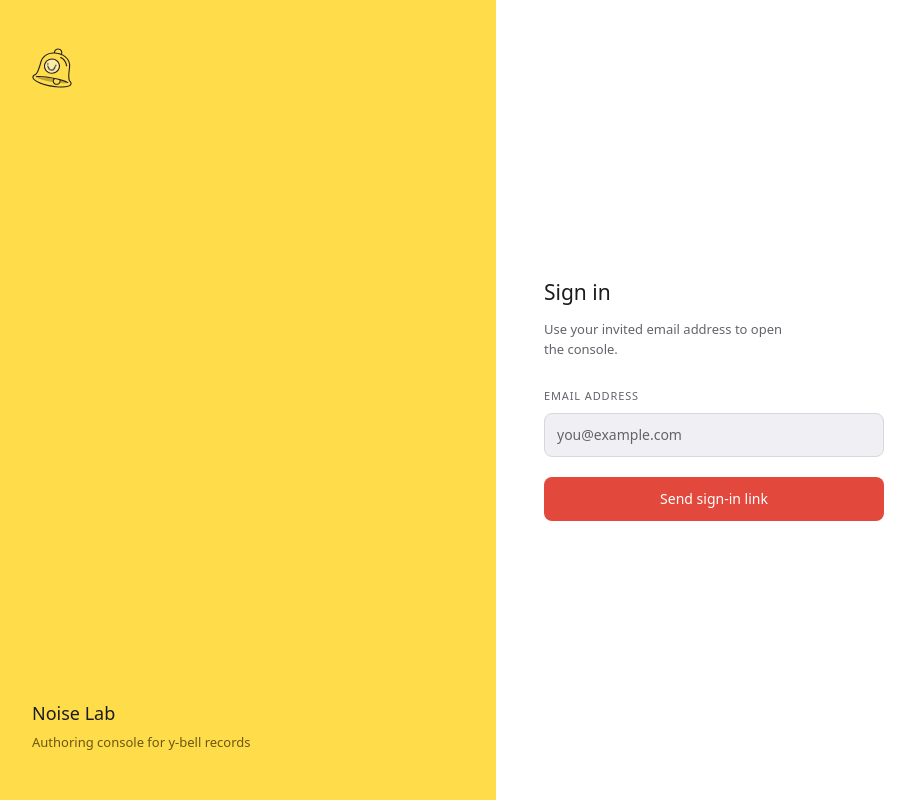
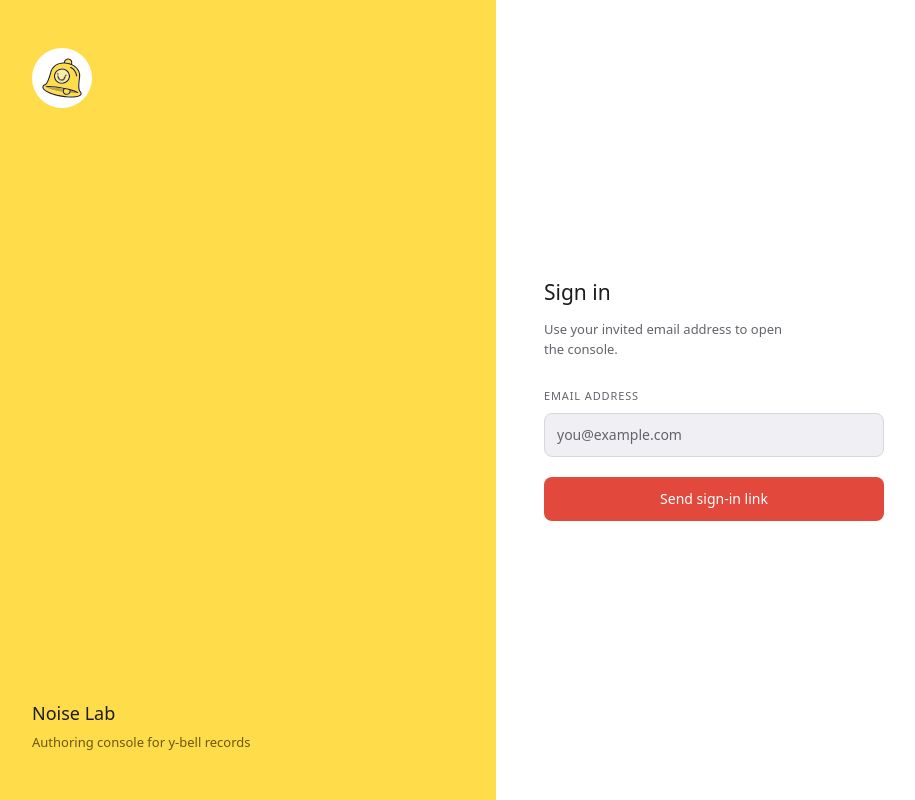
Before and after one commit to ybr-media/noise, a Next.js app in the folder web/: page /signin in a window 1280 px wide. Shown: the whole page, without its empty margins (16-931 px from the left). Built offline with nearby package versions, Linux system fonts and the light colour scheme.

Commit message:
Add a white chip behind the bell on the desktop yellow panel

```diff
--- a/web/app/globals.css
+++ b/web/app/globals.css
@@ -137,7 +137,7 @@ button:disabled { cursor: not-allowed; }
   .signin-page { padding: 0; }
   .signin-card { display: flex; min-height: 100svh; padding: 0; border-radius: 0; background: transparent; box-shadow: none; }
   .signin-aside { flex: 0 0 40%; flex-direction: column; align-items: flex-start; justify-content: space-between; gap: 24px; margin: 0; padding: 48px; background: var(--mascot-yellow); }
-  .signin-card .bell-mark { width: 40px; height: 40px; }
+  .signin-card .bell-mark { box-sizing: content-box; width: 40px; height: 40px; padding: 10px; border-radius: 50%; background: var(--surface); }
   .signin-wordmark { font-size: 18px; }
   .signin-tagline { display: block; max-width: 240px; margin: 6px 0 0; color: var(--mascot-yellow-ink); font-size: 13px; line-height: 1.5; }
   .signin-form-panel { display: grid; flex: 1 1 60%; align-content: center; padding: 48px; background: var(--surface); }
```
